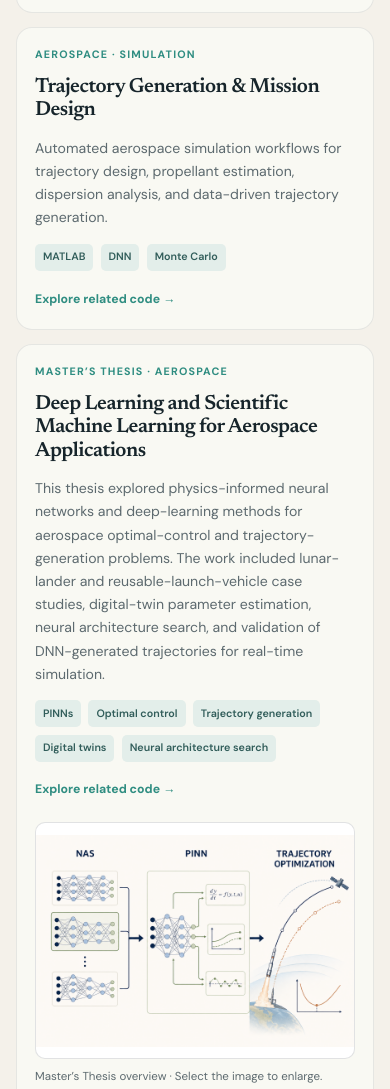
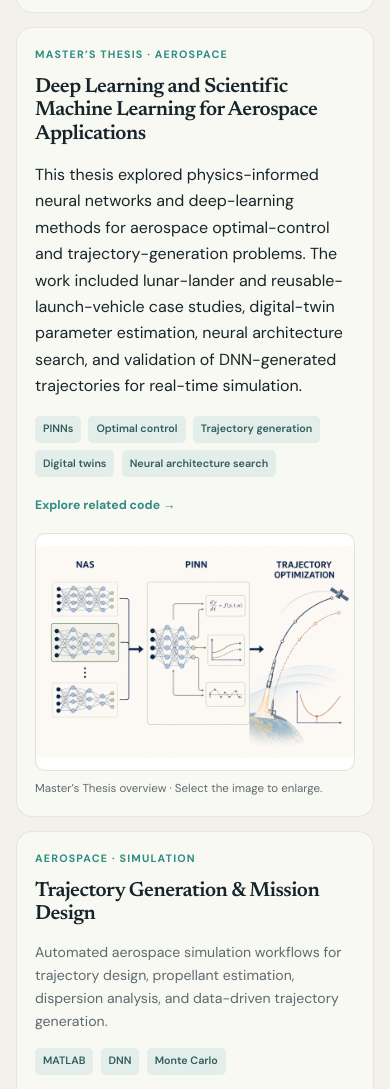
Before and after one commit to NagaGuntapalli/NagaGuntapalli.github.io, a plain HTML site: page index.html in a window 390 px wide. Shown: the part 6091-7180 px from the top of the page. Drawn offline with Linux system fonts and the light colour scheme.

Commit message:
Nas update

```diff
--- a/index.html
+++ b/index.html
@@ -142,8 +142,8 @@
           <article class="project-card"><p class="card-category">Energy · Emissions</p><h3>Fuel-Property and Combustor-Condition Influence on Emissions Generated by Sustainable Aviation Fuels</h3><p>This ongoing study examines how fuel composition and combustor operating conditions affect NOx and soot emissions from Jet-A and a sustainable aviation fuel blend. Measurements from a laboratory swirl combustor will be combined with scaling analysis and turbine-engine data to connect fuel properties with engine-relevant emissions.</p><ul class="mini-tags"><li>SAF blends</li><li>NOx</li><li>Soot &amp; LII</li><li>Emissions scaling</li></ul><span class="case-study-note">Work in progress</span></article>
           <article class="project-card"><p class="card-category">Energy · Fuel Composition Analysis</p><h3>Real-Time Composition Sensing, Property Prediction, and Blend Optimization of Sustainable Aviation Fuels</h3><p>This work develops a closed-loop SAF blending framework that combines real-time composition sensing with hybrid GPR–UNIFAC property prediction. The system will optimize fuel blends to achieve target properties within defined uncertainty limits.</p><ul class="mini-tags"><li>GC×GC-VUV</li><li>GPR–UNIFAC</li><li>Property prediction</li><li>Closed-loop blending</li></ul><span class="case-study-note">Work in progress</span></article>
         </div>
+        <article class="project-card project-card-wide" data-category="aerospace"><div class="thesis-layout"><div class="thesis-copy"><p class="card-category">Master’s Thesis · Aerospace</p><h3>Deep Learning and Scientific Machine Learning for Aerospace Applications</h3><p>This thesis explored physics-informed neural networks and deep-learning methods for aerospace optimal-control and trajectory-generation problems. The work included lunar-lander and reusable-launch-vehicle case studies, digital-twin parameter estimation, neural architecture search, and validation of DNN-generated trajectories for real-time simulation.</p><ul class="mini-tags"><li>PINNs</li><li>Optimal control</li><li>Trajectory generation</li><li>Digital twins</li><li>Neural architecture search</li></ul><a class="text-link" href="https://github.com/NagaGuntapalli" target="_blank" rel="noreferrer">Explore related code →</a></div><figure class="project-poster"><button class="project-poster-trigger" type="button" data-lightbox-target="#thesis-lightbox" aria-haspopup="dialog" aria-label="Enlarge the Master’s Thesis illustration"><img src="assets/images/nas-pinn-trajectory-optimization.png" width="1536" height="1024" loading="lazy" alt="Technical illustration connecting neural architecture search, physics-informed neural networks, and aerospace trajectory optimization"></button><figcaption>Master’s Thesis overview · Select the image to enlarge.</figcaption></figure></div></article>
         <article class="project-card" data-category="aerospace"><p class="card-category">Aerospace · Simulation</p><h3>Trajectory Generation & Mission Design</h3><p>Automated aerospace simulation workflows for trajectory design, propellant estimation, dispersion analysis, and data-driven trajectory generation.</p><ul class="mini-tags"><li>MATLAB</li><li>DNN</li><li>Monte Carlo</li></ul><a class="text-link" href="https://github.com/NagaGuntapalli" target="_blank" rel="noreferrer">Explore related code →</a></article>
-        <article class="project-card" data-category="aerospace"><p class="card-category">Master’s Thesis · Aerospace</p><h3>Deep Learning and Scientific Machine Learning for Aerospace Applications</h3><p>This thesis explored physics-informed neural networks and deep-learning methods for aerospace optimal-control and trajectory-generation problems. The work included lunar-lander and reusable-launch-vehicle case studies, digital-twin parameter estimation, neural architecture search, and validation of DNN-generated trajectories for real-time simulation.</p><ul class="mini-tags"><li>PINNs</li><li>Optimal control</li><li>Trajectory generation</li><li>Digital twins</li><li>Neural architecture search</li></ul><a class="text-link" href="https://github.com/NagaGuntapalli" target="_blank" rel="noreferrer">Explore related code →</a><figure class="project-poster"><button class="project-poster-trigger" type="button" data-lightbox-target="#thesis-lightbox" aria-haspopup="dialog" aria-label="Enlarge the Master’s Thesis illustration"><img src="assets/images/nas-pinn-trajectory-optimization.png" width="1536" height="1024" loading="lazy" alt="Technical illustration connecting neural architecture search, physics-informed neural networks, and aerospace trajectory optimization"></button><figcaption>Master’s Thesis overview · Select the image to enlarge.</figcaption></figure></article>
         <article class="project-card" data-category="quant"><p class="card-category">Quant · Energy Markets</p><h3>Probability-Based Price-Range Forecasting</h3><p>Probabilistic forecasts for future commodity price ranges using OHLC behavior, volatility, derivatives, and historical market structure.</p><ul class="mini-tags"><li>Python</li><li>Probability</li><li>Time series</li></ul><a class="text-link" href="https://github.com/NagaGuntapalli" target="_blank" rel="noreferrer">View GitHub profile →</a></article>
         <article class="project-card" data-category="quant"><p class="card-category">Quant · Infrastructure</p><h3>Live Market Data Research Pipeline</h3><p>A modular workflow for historical and live OHLCV collection, price-volume derivatives, structure levels, signal research, and reproducible outputs.</p><ul class="mini-tags"><li>API integration</li><li>OHLCV</li><li>Automation</li></ul><a class="text-link" href="https://github.com/NagaGuntapalli" target="_blank" rel="noreferrer">View GitHub profile →</a></article>
       </div>
--- a/styles.css
+++ b/styles.css
@@ -87,6 +87,9 @@
 .project-grid { display: grid; grid-template-columns: repeat(2, minmax(0, 1fr)); gap: .85rem; }
 .project-stack { display: grid; align-content: start; gap: .85rem; }
 .project-card { position: relative; padding: clamp(1.15rem, 2vw, 1.5rem); background: rgba(251,250,246,.82); border: 1px solid rgba(23,37,43,.09); border-radius: var(--radius); transition: transform .22s, box-shadow .22s, opacity .2s; }
+.project-card-wide { grid-column: 1 / -1; }
+.thesis-layout { display: grid; grid-template-columns: repeat(2, minmax(0, 1fr)); gap: clamp(1rem, 2.5vw, 2rem); align-items: start; }
+.thesis-layout .project-poster { margin-top: 0; }
 .project-card:hover { transform: translateY(-3px); box-shadow: var(--shadow); }
 .project-card.is-hidden { display: none; }
 .card-category { margin: 0 0 .75rem; color: var(--teal); font-size: .67rem; font-weight: 700; letter-spacing: .11em; text-transform: uppercase; }
@@ -129,7 +132,7 @@
 @media (max-width: 900px) {
   .hero { grid-template-columns: 1fr; min-height: auto; }
   .profile-card { max-width: 280px; justify-self: start; }
-  .intro-grid, .contact-section, .experience-groups { grid-template-columns: 1fr; }
+  .intro-grid, .contact-section, .experience-groups, .thesis-layout { grid-template-columns: 1fr; }
   .capability-grid { grid-template-columns: repeat(2, 1fr); }
   .publication-list article { grid-template-columns: 120px 1fr; }
   .publication-list p { grid-column: 2; text-align: left; }
```
